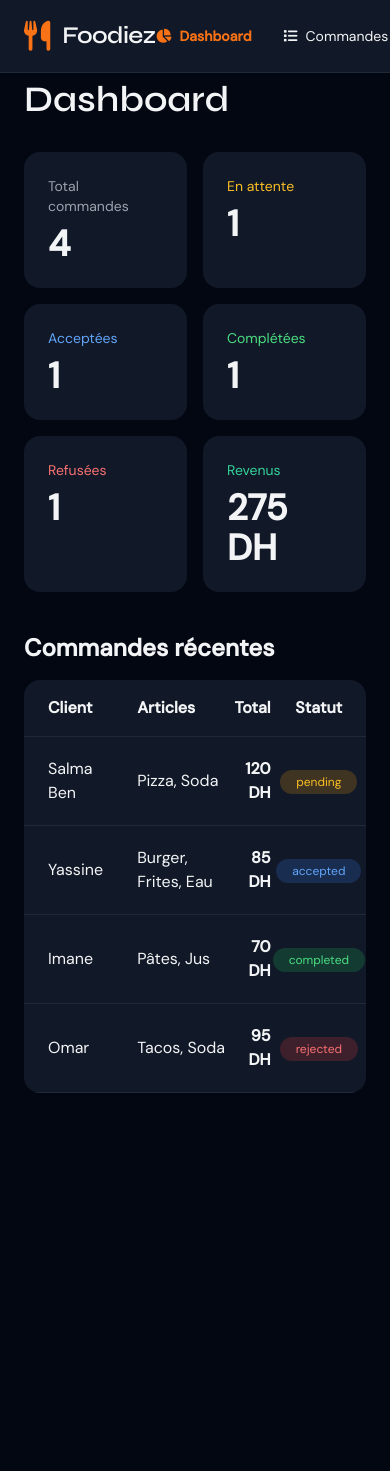
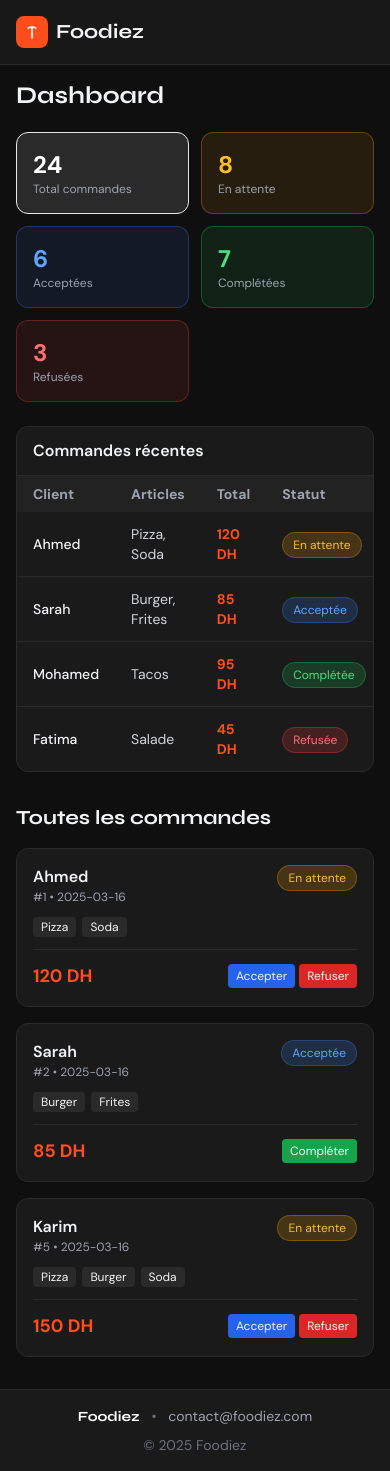
Before and after one commit to ElkhattabIsmail/Foodiez, a plain HTML site: page index.html in a window 390 px wide. Before the commit the page ends 1141 px from the top, so only its background shows below. Drawn offline with nearby package versions, Linux system fonts and the light colour scheme.

Commit message:
nouvelle structure: HTML — CSS Tailwind

```diff
--- a/index.html
+++ b/index.html
@@ -1,351 +1,221 @@
 <!DOCTYPE html>
 <html lang="fr" class="dark">
+
 <head>
-  <meta charset="UTF-8" />
-  <meta name="viewport" content="width=device-width, initial-scale=1.0"/>
-  <title>Foodiez - Gestion des Commandes</title>
+    <meta charset="UTF-8">
+    <meta name="viewport" content="width=device-width, initial-scale=1.0">
+    <title>Foodiez - Gestion de Commandes</title>
     <script src="https://cdn.tailwindcss.com"></script>
-  <link rel="stylesheet" href="https://cdnjs.cloudflare.com/ajax/libs/font-awesome/6.6.0/css/all.min.css"/>
-  <style>
-    @import url('https://fonts.googleapis.com/css2?family=Syne:wght@600&family=DM+Sans:wght@400;500&display=swap');
-    body { font-family: 'DM Sans', sans-serif; }
-    .title-font { font-family: 'Syne', sans-serif; }
-    .card-hover { transition: all 0.3s; }
-    .card-hover:hover { transform: translateY(-4px); }
-  </style>
+    <link
+        href="https://fonts.googleapis.com/css2?family=DM+Sans:wght@400;500;600;700&family=Syne:wght@400;500;600;700;800&display=swap"
+        rel="stylesheet">
+    <script>
+        tailwind.config = {
+            darkMode: 'class',
+            theme: {
+                extend: {
+                    fontFamily: { syne: ['Syne', 'sans-serif'], sans: ['DM Sans', 'sans-serif'] },
+                    colors: { primary: '#FF4D1C', dark: { 900: '#0f0f0f', 800: '#1a1a1a', 700: '#2a2a2a' } }
+                }
+            }
+        }
+    </script>
 </head>
-<body class="bg-gray-950 text-gray-100 min-h-screen">
 
-  <!-- NAVBAR -->
-  <nav class="bg-gray-900 border-b border-gray-800 fixed w-full z-50">
-    <div class="max-w-7xl mx-auto px-6 py-4 flex items-center justify-between">
-      <div class="flex items-center gap-3 cursor-pointer" onclick="navigate('dashboard')">
-        <i class="fa-solid fa-utensils text-3xl text-orange-500"></i>
-        <div>
-          <span class="title-font text-2xl font-bold tracking-tight">Foodiez</span>
+<body class="font-sans bg-dark-900 text-gray-100 min-h-screen flex flex-col">
+
+    <!-- Navbar -->
+    <nav class="fixed top-0 w-full z-50 bg-dark-800/90 backdrop-blur border-b border-dark-700">
+        <div class="max-w-7xl mx-auto px-4 h-16 flex items-center justify-between">
+            <div class="flex items-center gap-2">
+                <div class="w-8 h-8 bg-primary rounded-lg flex items-center justify-center">
+                    <svg class="w-5 h-5 text-white" fill="none" stroke="currentColor" viewBox="0 0 24 24">
+                        <path stroke-linecap="round" stroke-linejoin="round" stroke-width="2"
+                            d="M12 6v13m0-13c-1.7 0-3.3.5-4.5 1.3M12 6c1.7 0 3.3.5 4.5 1.3" />
+                    </svg>
                 </div>
+                <span class="font-syne font-bold text-xl">Foodiez</span>
             </div>
-
-      <div class="flex gap-8 text-sm">
-        <a onclick="navigate('dashboard')" class="nav-link flex items-center gap-2 hover:text-orange-500 cursor-pointer" id="nav-dashboard">
-          <i class="fa-solid fa-chart-pie"></i> Dashboard
-        </a>
-        <a onclick="navigate('orders')" class="nav-link flex items-center gap-2 hover:text-orange-500 cursor-pointer" id="nav-orders">
-          <i class="fa-solid fa-list"></i> Commandes
-        </a>
-        <a onclick="navigate('new')" class="nav-link flex items-center gap-2 hover:text-orange-500 cursor-pointer" id="nav-new">
-          <i class="fa-solid fa-plus"></i> Nouvelle commande
-        </a>
+            <div class="hidden md:flex gap-1">
+                <a href="#" class="px-4 py-2 rounded-lg text-sm font-medium bg-dark-700 text-white">Dashboard</a>
+                <a href="#"
+                    class="px-4 py-2 rounded-lg text-sm font-medium text-gray-400 hover:text-white">Commandes</a>
+                <a href="#" class="px-4 py-2 rounded-lg text-sm font-medium text-gray-400 hover:text-white">Nouvelle</a>
             </div>
         </div>
     </nav>
 
-  <div class="pt-20 pb-12 max-w-7xl mx-auto px-6">
+    <!-- Main -->
+    <main class="flex-1 pt-20 pb-8 px-4 max-w-7xl mx-auto w-full">
 
-    <!-- DASHBOARD -->
-    <div id="dashboard" class="section">
-      <h1 class="text-4xl font-bold title-font mb-8">Dashboard</h1>
-      <div class="grid grid-cols-2 md:grid-cols-3 lg:grid-cols-6 gap-4 mb-10" id="stats-cards"></div>
-
-      <h2 class="text-2xl font-semibold mb-4">Commandes récentes</h2>
-      <div id="recent-orders" class="bg-gray-900 rounded-2xl overflow-hidden"></div>
+        <!-- Stats -->
+        <h1 class="text-2xl font-syne font-bold mb-5">Dashboard</h1>
+        <div class="grid grid-cols-2 lg:grid-cols-5 gap-3 mb-6">
+            <div class="bg-dark-700 border border-dark-600 rounded-xl p-4">
+                <p class="text-2xl font-bold text-white">24</p>
+                <p class="text-xs text-gray-400">Total commandes</p>
             </div>
-
-    <!-- LISTE DES COMMANDES -->
-    <div id="orders" class="section hidden">
-      <div class="flex justify-between items-center mb-6">
-        <h1 class="text-4xl font-bold title-font">Toutes les commandes</h1>
-        <button onclick="navigate('new')" class="bg-orange-500 hover:bg-orange-600 px-6 py-3 rounded-xl flex items-center gap-2 font-medium">
-          <i class="fa-solid fa-plus"></i> Nouvelle commande
-        </button>
+            <div class="bg-amber-500/10 border border-amber-500/30 rounded-xl p-4">
+                <p class="text-2xl font-bold text-amber-400">8</p>
+                <p class="text-xs text-gray-400">En attente</p>
             </div>
-
-      <!-- Tabs -->
-      <div class="flex gap-2 border-b border-gray-800 mb-6 overflow-x-auto" id="status-tabs"></div>
-
-      <div id="orders-list" class="space-y-4"></div>
+            <div class="bg-blue-500/10 border border-blue-500/30 rounded-xl p-4">
+                <p class="text-2xl font-bold text-blue-400">6</p>
+                <p class="text-xs text-gray-400">Acceptées</p>
             </div>
-
-    <!-- NOUVELLE COMMANDE -->
-    <div id="new" class="section hidden">
-      <h1 class="text-4xl font-bold title-font mb-8">Nouvelle commande</h1>
-      <div class="max-w-2xl mx-auto bg-gray-900 rounded-3xl p-8">
-        <form id="new-order-form">
-          <div class="mb-6">
-            <label class="block text-sm mb-2">Nom du client</label>
-            <input type="text" id="customer-name" class="w-full bg-gray-800 rounded-xl px-5 py-4 outline-none focus:ring-2 focus:ring-orange-500" placeholder="Ahmed Alami" required>
+            <div class="bg-green-500/10 border border-green-500/30 rounded-xl p-4">
+                <p class="text-2xl font-bold text-green-400">7</p>
+                <p class="text-xs text-gray-400">Complétées</p>
             </div>
-
-          <div class="mb-6">
-            <label class="block text-sm mb-2">Articles</label>
-            <div class="flex gap-2 mb-3" id="items-container"></div>
-            <div class="flex gap-3">
-              <input type="text" id="new-item" class="flex-1 bg-gray-800 rounded-xl px-5 py-4 outline-none" placeholder="Ajouter un article...">
-              <button type="button" onclick="addItem()" class="bg-gray-700 hover:bg-gray-600 px-6 rounded-xl">Ajouter</button>
+            <div class="bg-red-500/10 border border-red-500/30 rounded-xl p-4">
+                <p class="text-2xl font-bold text-red-400">3</p>
+                <p class="text-xs text-gray-400">Refusées</p>
             </div>
         </div>
 
-          <div class="mb-8">
-            <label class="block text-sm mb-2">Prix total (DH)</label>
-            <input type="number" id="total-price" class="w-full bg-gray-800 rounded-xl px-5 py-4 outline-none focus:ring-2 focus:ring-orange-500" required>
+        <!-- Recent Orders Table -->
+        <div class="bg-dark-800 border border-dark-700 rounded-xl overflow-hidden">
+            <div class="px-4 py-3 border-b border-dark-700">
+                <h2 class="font-semibold">Commandes récentes</h2>
+            </div>
+            <div class="overflow-x-auto">
+                <table class="w-full text-sm">
+                    <thead class="bg-dark-700/50 text-gray-400">
+                        <tr>
+                            <th class="px-4 py-2 text-left">Client</th>
+                            <th class="px-4 py-2 text-left">Articles</th>
+                            <th class="px-4 py-2 text-left">Total</th>
+                            <th class="px-4 py-2 text-left">Statut</th>
+                            <th class="px-4 py-2 text-left">Date</th>
+                        </tr>
+                    </thead>
+                    <tbody class="divide-y divide-dark-700">
+                        <tr class="hover:bg-dark-700/30">
+                            <td class="px-4 py-3 font-medium">Ahmed</td>
+                            <td class="px-4 py-3 text-gray-300">Pizza, Soda</td>
+                            <td class="px-4 py-3 font-bold text-primary">120 DH</td>
+                            <td class="px-4 py-3"><span
+                                    class="px-2.5 py-1 rounded-full text-xs bg-amber-500/20 text-amber-400 border border-amber-500/30">En
+                                    attente</span></td>
+                            <td class="px-4 py-3 text-gray-400">2025-03-16</td>
+                        </tr>
+                        <tr class="hover:bg-dark-700/30">
+                            <td class="px-4 py-3 font-medium">Sarah</td>
+                            <td class="px-4 py-3 text-gray-300">Burger, Frites</td>
+                            <td class="px-4 py-3 font-bold text-primary">85 DH</td>
+                            <td class="px-4 py-3"><span
+                                    class="px-2.5 py-1 rounded-full text-xs bg-blue-500/20 text-blue-400 border border-blue-500/30">Acceptée</span>
+                            </td>
+                            <td class="px-4 py-3 text-gray-400">2025-03-16</td>
+                        </tr>
+                        <tr class="hover:bg-dark-700/30">
+                            <td class="px-4 py-3 font-medium">Mohamed</td>
+                            <td class="px-4 py-3 text-gray-300">Tacos</td>
+                            <td class="px-4 py-3 font-bold text-primary">95 DH</td>
+                            <td class="px-4 py-3"><span
+                                    class="px-2.5 py-1 rounded-full text-xs bg-green-500/20 text-green-400 border border-green-500/30">Complétée</span>
+                            </td>
+                            <td class="px-4 py-3 text-gray-400">2025-03-15</td>
+                        </tr>
+                        <tr class="hover:bg-dark-700/30">
+                            <td class="px-4 py-3 font-medium">Fatima</td>
+                            <td class="px-4 py-3 text-gray-300">Salade</td>
+                            <td class="px-4 py-3 font-bold text-primary">45 DH</td>
+                            <td class="px-4 py-3"><span
+                                    class="px-2.5 py-1 rounded-full text-xs bg-red-500/20 text-red-400 border border-red-500/30">Refusée</span>
+                            </td>
+                            <td class="px-4 py-3 text-gray-400">2025-03-15</td>
+                        </tr>
+                    </tbody>
+                </table>
+            </div>
         </div>
 
-          <div class="flex gap-4">
-            <button type="button" onclick="resetForm()" class="flex-1 py-4 border border-gray-700 rounded-2xl hover:bg-gray-800">Réinitialiser</button>
-            <button type="submit" class="flex-1 py-4 bg-orange-500 hover:bg-orange-600 rounded-2xl font-semibold">Créer la commande</button>
+        <!-- Order Cards (Alternative View) -->
+        <h2 class="text-xl font-syne font-bold mt-8 mb-4">Toutes les commandes</h2>
+        <div class="grid md:grid-cols-2 lg:grid-cols-3 gap-4">
+            <!-- Card 1 -->
+            <div class="bg-dark-800 border border-dark-700 rounded-xl p-4">
+                <div class="flex justify-between items-start mb-3">
+                    <div>
+                        <p class="font-semibold">Ahmed</p>
+                        <p class="text-xs text-gray-400">#1 • 2025-03-16</p>
                     </div>
-        </form>
+                    <span
+                        class="px-2.5 py-1 rounded-full text-xs bg-amber-500/20 text-amber-400 border border-amber-500/30">En
+                        attente</span>
+                </div>
+                <div class="flex flex-wrap gap-1.5 mb-3">
+                    <span class="px-2 py-0.5 bg-dark-700 rounded text-xs">Pizza</span>
+                    <span class="px-2 py-0.5 bg-dark-700 rounded text-xs">Soda</span>
+                </div>
+                <div class="flex justify-between items-center pt-3 border-t border-dark-700">
+                    <span class="text-lg font-bold text-primary">120 DH</span>
+                    <div class="flex gap-1">
+                        <button class="px-2 py-1 bg-blue-600 rounded text-xs">Accepter</button>
+                        <button class="px-2 py-1 bg-red-600 rounded text-xs">Refuser</button>
+                    </div>
+                </div>
+            </div>
+            <!-- Card 2 -->
+            <div class="bg-dark-800 border border-dark-700 rounded-xl p-4">
+                <div class="flex justify-between items-start mb-3">
+                    <div>
+                        <p class="font-semibold">Sarah</p>
+                        <p class="text-xs text-gray-400">#2 • 2025-03-16</p>
+                    </div>
+                    <span
+                        class="px-2.5 py-1 rounded-full text-xs bg-blue-500/20 text-blue-400 border border-blue-500/30">Acceptée</span>
+                </div>
+                <div class="flex flex-wrap gap-1.5 mb-3">
+                    <span class="px-2 py-0.5 bg-dark-700 rounded text-xs">Burger</span>
+                    <span class="px-2 py-0.5 bg-dark-700 rounded text-xs">Frites</span>
+                </div>
+                <div class="flex justify-between items-center pt-3 border-t border-dark-700">
+                    <span class="text-lg font-bold text-primary">85 DH</span>
+                    <button class="px-2 py-1 bg-green-600 rounded text-xs">Compléter</button>
+                </div>
+            </div>
+            <!-- Card 3 -->
+            <div class="bg-dark-800 border border-dark-700 rounded-xl p-4">
+                <div class="flex justify-between items-start mb-3">
+                    <div>
+                        <p class="font-semibold">Karim</p>
+                        <p class="text-xs text-gray-400">#5 • 2025-03-16</p>
+                    </div>
+                    <span
+                        class="px-2.5 py-1 rounded-full text-xs bg-amber-500/20 text-amber-400 border border-amber-500/30">En
+                        attente</span>
+                </div>
+                <div class="flex flex-wrap gap-1.5 mb-3">
+                    <span class="px-2 py-0.5 bg-dark-700 rounded text-xs">Pizza</span>
+                    <span class="px-2 py-0.5 bg-dark-700 rounded text-xs">Burger</span>
+                    <span class="px-2 py-0.5 bg-dark-700 rounded text-xs">Soda</span>
+                </div>
+                <div class="flex justify-between items-center pt-3 border-t border-dark-700">
+                    <span class="text-lg font-bold text-primary">150 DH</span>
+                    <div class="flex gap-1">
+                        <button class="px-2 py-1 bg-blue-600 rounded text-xs">Accepter</button>
+                        <button class="px-2 py-1 bg-red-600 rounded text-xs">Refuser</button>
+                    </div>
                 </div>
             </div>
         </div>
 
-  <!-- TOAST -->
-  <div id="toast" class="hidden fixed bottom-6 right-6 bg-gray-800 border border-gray-700 rounded-2xl px-6 py-4 flex items-center gap-3 shadow-2xl"></div>
+    </main>
 
-  <script>
-    // Données simulées (comme JSON Server)
-    let orders = [
-      { id: 1287, customerName: "Salma Ben", items: ["Pizza", "Soda"], totalPrice: 120, status: "pending", createdAt: "2025-05-08" },
-      { id: 1286, customerName: "Yassine", items: ["Burger", "Frites", "Eau"], totalPrice: 85, status: "accepted", createdAt: "2025-05-08" },
-      { id: 1285, customerName: "Imane", items: ["Pâtes", "Jus"], totalPrice: 70, status: "completed", createdAt: "2025-05-07" },
-      { id: 1284, customerName: "Omar", items: ["Tacos", "Soda"], totalPrice: 95, status: "rejected", createdAt: "2025-05-07" }
-    ];
+    <!-- Footer -->
+    <footer class="border-t border-dark-700 bg-dark-800 mt-auto">
+        <div class="max-w-7xl mx-auto px-4 py-4 flex flex-col md:flex-row justify-between items-center gap-2 text-sm">
+            <div>
+                <span class="font-syne font-bold text-white">Foodiez</span>
+                <span class="text-gray-500 mx-2">•</span>
+                <span class="text-gray-400">contact@foodiez.com</span>
+            </div>
+            <span class="text-gray-500">© 2025 Foodiez</span>
+        </div>
+    </footer>
 
-    let currentFilter = "all";
+</body>
 
-    // Navigation SPA
-    function navigate(section) {
-      document.querySelectorAll('.section').forEach(s => s.classList.add('hidden'));
-      document.getElementById(section).classList.remove('hidden');
-
-      // Active nav
-      document.querySelectorAll('.nav-link').forEach(link => link.classList.remove('text-orange-500', 'font-semibold'));
-      document.getElementById(`nav-${section}`).classList.add('text-orange-500', 'font-semibold');
-    }
-
-    // Toast
-    function showToast(message, type = "success") {
-      const toast = document.getElementById('toast');
-      toast.innerHTML = `
-        <i class="fa-solid ${type === 'success' ? 'fa-check-circle text-green-500' : 'fa-xmark-circle text-red-500'}"></i>
-        <span>${message}</span>
-      `;
-      toast.classList.remove('hidden');
-      setTimeout(() => toast.classList.add('hidden'), 3000);
-    }
-
-    // Render Stats
-    function renderStats() {
-      const total = orders.length;
-      const pending = orders.filter(o => o.status === "pending").length;
-      const accepted = orders.filter(o => o.status === "accepted").length;
-      const completed = orders.filter(o => o.status === "completed").length;
-      const rejected = orders.filter(o => o.status === "rejected").length;
-      const revenue = orders.filter(o => o.status !== "rejected").reduce((sum, o) => sum + o.totalPrice, 0);
-
-      document.getElementById('stats-cards').innerHTML = `
-        <div class="bg-gray-900 rounded-2xl p-6 card-hover">
-          <p class="text-gray-400 text-sm">Total commandes</p>
-          <p class="text-4xl font-bold mt-2">${total}</p>
-        </div>
-        <div class="bg-gray-900 rounded-2xl p-6 card-hover">
-          <p class="text-amber-400 text-sm">En attente</p>
-          <p class="text-4xl font-bold mt-2">${pending}</p>
-        </div>
-        <div class="bg-gray-900 rounded-2xl p-6 card-hover">
-          <p class="text-blue-400 text-sm">Acceptées</p>
-          <p class="text-4xl font-bold mt-2">${accepted}</p>
-        </div>
-        <div class="bg-gray-900 rounded-2xl p-6 card-hover">
-          <p class="text-green-400 text-sm">Complétées</p>
-          <p class="text-4xl font-bold mt-2">${completed}</p>
-        </div>
-        <div class="bg-gray-900 rounded-2xl p-6 card-hover">
-          <p class="text-red-400 text-sm">Refusées</p>
-          <p class="text-4xl font-bold mt-2">${rejected}</p>
-        </div>
-        <div class="bg-gray-900 rounded-2xl p-6 card-hover">
-          <p class="text-emerald-400 text-sm">Revenus</p>
-          <p class="text-4xl font-bold mt-2">${revenue} DH</p>
-        </div>
-      `;
-    }
-
-    // Render Recent Orders
-    function renderRecentOrders() {
-      const recent = [...orders].sort((a,b) => new Date(b.createdAt) - new Date(a.createdAt)).slice(0, 5);
-      let html = `<table class="w-full"><thead><tr class="border-b border-gray-800"><th class="text-left py-4 px-6">Client</th><th class="text-left py-4">Articles</th><th class="text-right py-4">Total</th><th class="text-center py-4">Statut</th></tr></thead><tbody>`;
-
-      recent.forEach(order => {
-        const statusColor = order.status === 'pending' ? 'amber' : order.status === 'accepted' ? 'blue' : order.status === 'completed' ? 'green' : 'red';
-        html += `
-          <tr class="border-b border-gray-800 hover:bg-gray-800/50">
-            <td class="py-5 px-6">${order.customerName}</td>
-            <td class="py-5">${order.items.join(', ')}</td>
-            <td class="py-5 text-right font-semibold">${order.totalPrice} DH</td>
-            <td class="py-5 text-center"><span class="px-4 py-1 text-xs rounded-full bg-${statusColor}-500/20 text-${statusColor}-400">${order.status}</span></td>
-          </tr>`;
-      });
-      html += `</tbody></table>`;
-      document.getElementById('recent-orders').innerHTML = html;
-    }
-
-    // Render All Orders
-    function renderOrders() {
-      let filtered = currentFilter === "all" ? orders : orders.filter(o => o.status === currentFilter);
-
-      let html = '';
-      filtered.forEach(order => {
-        const statusColor = order.status === 'pending' ? 'amber' : order.status === 'accepted' ? 'blue' : order.status === 'completed' ? 'green' : 'red';
-        html += `
-          <div class="bg-gray-900 rounded-2xl p-6 flex flex-col md:flex-row gap-6 items-center justify-between">
-            <div>
-              <div class="font-semibold text-lg">${order.customerName}</div>
-              <div class="text-gray-400">${order.items.join(' • ')}</div>
-            </div>
-            <div class="text-right">
-              <div class="font-bold text-xl">${order.totalPrice} DH</div>
-              <div class="text-xs text-gray-500">${order.createdAt}</div>
-            </div>
-            <div>
-              <span class="px-5 py-2 text-sm rounded-full bg-${statusColor}-500/20 text-${statusColor}-400">${order.status}</span>
-            </div>
-            <div class="flex gap-2">
-              ${order.status === 'pending' ? `
-                <button onclick="updateStatus(${order.id}, 'accepted')" class="bg-blue-600 hover:bg-blue-700 px-4 py-2 rounded-xl text-sm">Accepter</button>
-                <button onclick="updateStatus(${order.id}, 'rejected')" class="bg-red-600 hover:bg-red-700 px-4 py-2 rounded-xl text-sm">Refuser</button>
-              ` : ''}
-              ${order.status === 'accepted' ? `
-                <button onclick="updateStatus(${order.id}, 'completed')" class="bg-green-600 hover:bg-green-700 px-4 py-2 rounded-xl text-sm">Compléter</button>
-              ` : ''}
-              <button onclick="deleteOrder(${order.id})" class="bg-gray-700 hover:bg-red-600 px-4 py-2 rounded-xl text-sm">
-                <i class="fa-solid fa-trash"></i>
-              </button>
-            </div>
-          </div>`;
-      });
-
-      document.getElementById('orders-list').innerHTML = html || `<p class="text-center py-12 text-gray-400">Aucune commande trouvée</p>`;
-    }
-
-    // Status Tabs
-    function renderTabs() {
-      const tabs = [
-        {key: "all", label: "Toutes"},
-        {key: "pending", label: "En attente"},
-        {key: "accepted", label: "Acceptées"},
-        {key: "completed", label: "Complétées"},
-        {key: "rejected", label: "Refusées"}
-      ];
-
-      let html = '';
-      tabs.forEach(tab => {
-        const active = currentFilter === tab.key ? 'bg-orange-500 text-white' : 'bg-gray-800 hover:bg-gray-700';
-        html += `<button onclick="filterOrders('${tab.key}')" class="px-6 py-3 rounded-2xl text-sm font-medium ${active}">${tab.label}</button>`;
-      });
-      document.getElementById('status-tabs').innerHTML = html;
-    }
-
-    window.filterOrders = function(status) {
-      currentFilter = status;
-      renderTabs();
-      renderOrders();
-    };
-
-    // Update Status
-    window.updateStatus = function(id, newStatus) {
-      const order = orders.find(o => o.id === id);
-      if (order) {
-        order.status = newStatus;
-        renderStats();
-        renderRecentOrders();
-        renderOrders();
-        showToast(`Commande #${id} passée à ${newStatus}`, "success");
-      }
-    };
-
-    // Delete Order
-    window.deleteOrder = function(id) {
-      if (confirm("Supprimer cette commande ?")) {
-        orders = orders.filter(o => o.id !== id);
-        renderStats();
-        renderRecentOrders();
-        renderOrders();
-        showToast("Commande supprimée", "success");
-      }
-    };
-
-    // Add Item in form
-    let currentItems = [];
-    window.addItem = function() {
-      const input = document.getElementById('new-item');
-      if (input.value.trim()) {
-        currentItems.push(input.value.trim());
-        renderCurrentItems();
-        input.value = '';
-      }
-    };
-
-    function renderCurrentItems() {
-      const container = document.getElementById('items-container');
-      container.innerHTML = currentItems.map((item, i) => `
-        <div class="bg-gray-800 px-4 py-2 rounded-2xl flex items-center gap-2">
-          ${item}
-          <button onclick="removeItem(${i})" class="text-red-400 hover:text-red-500">×</button>
-        </div>
-      `).join('');
-    }
-
-    window.removeItem = function(index) {
-      currentItems.splice(index, 1);
-      renderCurrentItems();
-    };
-
-    // New Order Form
-    document.getElementById('new-order-form').addEventListener('submit', function(e) {
-      e.preventDefault();
-      const customerName = document.getElementById('customer-name').value;
-      const totalPrice = parseInt(document.getElementById('total-price').value);
-
-      if (!customerName || currentItems.length === 0 || !totalPrice) {
-        showToast("Veuillez remplir tous les champs", "error");
-        return;
-      }
-
-      const newOrder = {
-        id: Date.now(),
-        customerName,
-        items: [...currentItems],
-        totalPrice,
-        status: "pending",
-        createdAt: "2025-05-08"
-      };
-
-      orders.unshift(newOrder);
-      showToast("Commande créée avec succès !", "success");
-      resetForm();
-      navigate('orders');
-      renderStats();
-      renderRecentOrders();
-      renderOrders();
-    });
-
-    function resetForm() {
-      document.getElementById('new-order-form').reset();
-      currentItems = [];
-      renderCurrentItems();
-    }
-
-    // Initialisation
-    function init() {
-      navigate('dashboard');
-      renderStats();
-      renderRecentOrders();
-      renderOrders();
-      renderTabs();
-    }
-
-    window.onload = init;
-  </script>
-</body>
 </html>
```
Also changed, not shown: script.js (deleted). Lines whose indentation alone changed are shown as unchanged.
